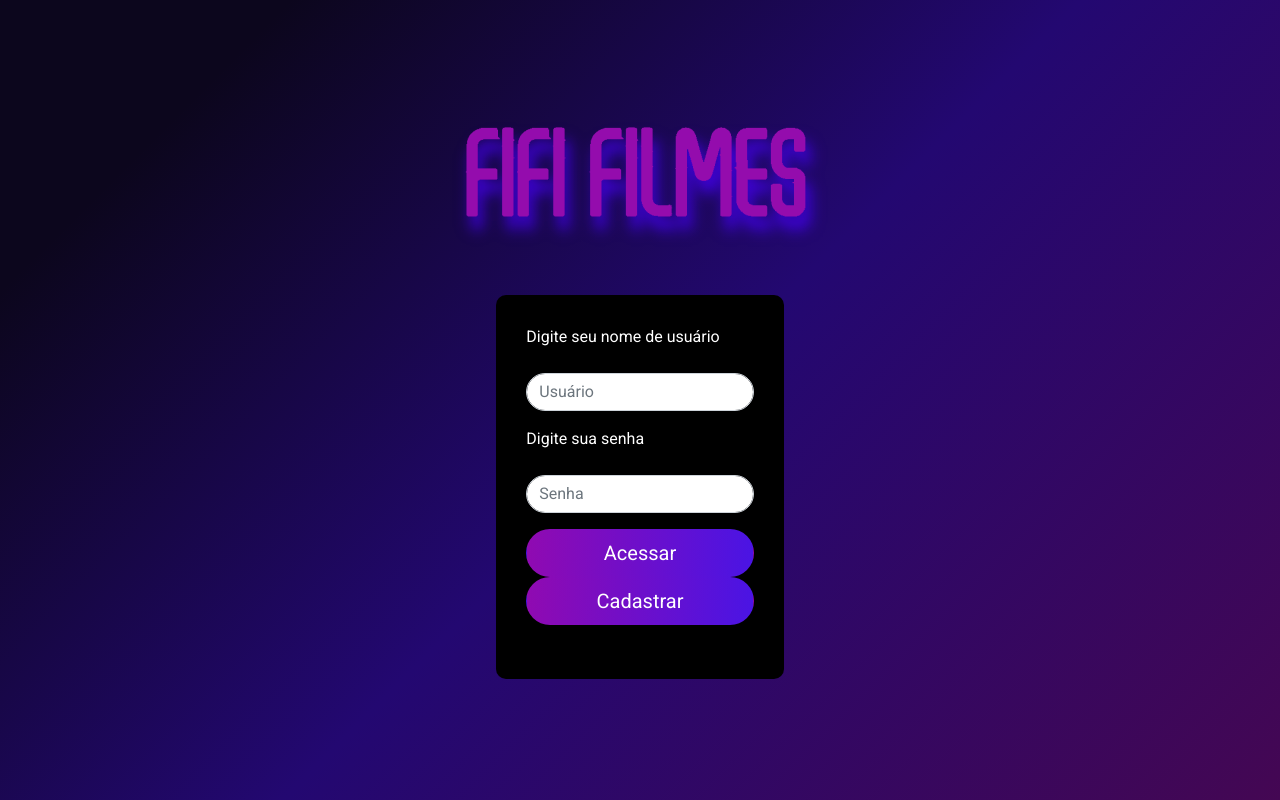
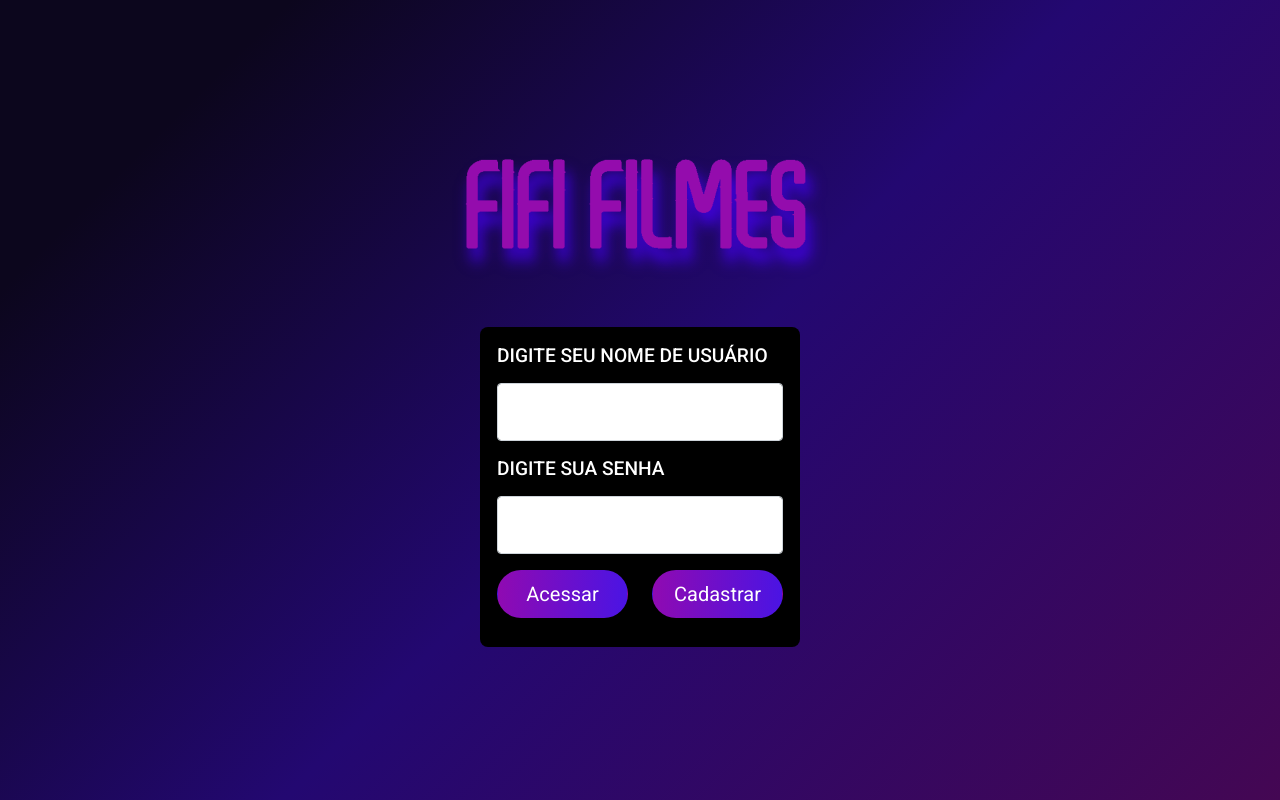
Before and after one commit to viniciusrschiffler/ProjetoFinalReact, a React (Create React App) app: page / in a window 1280 px wide. Built offline with nearby package versions, Linux system fonts and the light colour scheme.

Commit message:
alterações finais

```diff
--- a/src/pages/Cliente/index.js
+++ b/src/pages/Cliente/index.js
@@ -105,12 +105,14 @@ function CadastroCliente() {
               </FloatingLabel>
             </Col>
             <Col md>
-              <FloatingLabel controlId="senhaUsuario" label="Senha" className="mb-3">
+              <FloatingLabel controlId="senhaUsuario" label="Senha" className="mb-5">
                 <Form.Control type="password" id="senhaUsuario" placeholder=" " />
               </FloatingLabel>
             </Col>
           </Row>
           <Row>
+            <Col md={6}>
+            </Col>
             <Col md={6}>
               <Btn label="Salvar" url="/products"></Btn>
             </Col>
--- a/src/pages/Login/index.js
+++ b/src/pages/Login/index.js
@@ -1,48 +1,47 @@
-import { BoxLogin, Container } from "./styles";
+import { Card, Row, Col, Form, FloatingLabel } from "react-bootstrap";
+import { Container } from "./styles";
 import Btn from "../../components/LoginButton";
 
 import Logo from "../../assets/Logo.png";
 
 function Login() {
-    return (
-        <Container>
-            <img src={Logo} alt="Fifi Filmes" class="img-fluid mb-5" />
-            <BoxLogin>
-                <div class="mb-4">
-                    <label for="exampleFormControlInput1" class="form-label mb-4">
-                        Digite seu nome de usuário
-                    </label>
-                    <div class="input-group mb-3">
-                        <input
-                            type="text"
-                            class="form-control rounded-pill"
-                            id="nomeUsuario"
-                            name="nomeUsuario"
-                            placeholder="Usuário"
-                            aria-label="Usuário"
-                            aria-describedby="basic-addon1"
-                        />
-                    </div>
-                    <label for="exampleFormControlInput1" class="form-label mb-4">
-                        Digite sua senha
-                    </label>
-                    <div class="input-group mb-3">
-                        <input
-                            type="password"
-                            class="form-control rounded-pill"
-                            id="senhaUsuario"
-                            name="senhaUsuario"
-                            placeholder="Senha"
-                            aria-label="Senha"
-                            aria-describedby="basic-addon1"
-                        />
-                    </div>
-                    <Btn label="Acessar" url="/products"></Btn>
-                    <Btn label="Cadastrar" url="/cliente/cadastro"></Btn>
-                </div>
-            </BoxLogin>
-        </Container>
-    )
+  return (
+    <Container>
+      <img src={Logo} alt="Fifi Filmes" class="img-fluid mb-5" />
+      <Card className="content-box content-box-login borda-arredondada">
+        <Card.Body>
+          <h2 className="mb-3 titulo">Digite seu nome de usuário</h2>
+          <Row>
+            <Col md>
+              <FloatingLabel
+                controlId="nomeUsuario"
+                label="Usuário"
+                className="mb-3"
+              >
+                <Form.Control type="text" id="nomeUsuario" placeholder=" " />
+              </FloatingLabel>
+            </Col>
+          </Row>
+          <h2 className="mb-3 titulo">Digite sua senha</h2>
+          <Row>
+            <Col md>
+              <FloatingLabel controlId="senha" label="Senha" className="mb-3">
+                <Form.Control type="password" id="senha" placeholder=" " />
+              </FloatingLabel>
+            </Col>
+          </Row>
+          <Row>
+            <Col md>
+              <Btn label="Acessar" url="/products" className="mb-3"></Btn>
+            </Col>
+            <Col md>
+              <Btn label="Cadastrar" url="/cliente/cadastro"></Btn>
+            </Col>
+          </Row>
+        </Card.Body>
+      </Card>
+    </Container>
+  );
 }
 
-export default Login
+export default Login;
--- a/src/pages/Login/styles.js
+++ b/src/pages/Login/styles.js
@@ -1,7 +1,7 @@
 import styled from "styled-components";
 
 export const Container = styled.div`
-  height: 100vh;
+  min-height: 100vh;
   width: 100vw;
 
   display: flex;
@@ -15,7 +15,7 @@ export const Container = styled.div`
   background-repeat: no-repeat;
   -webkit-font-smoothing: antialiased;
 
-  margin: 0 auto;
+  margin: 5 auto;
   padding: 40px 20px;
   font-size: 16px;
 `;
@@ -23,9 +23,3 @@ export const Container = styled.div`
 export const Title = styled.div`
   margin-left: 10px;
 `;
-
-export const BoxLogin = styled.div`
-  background-color: black;
-  padding: 30px;
-  border-radius: 10px;
-`;
--- a/src/styles/global.js
+++ b/src/styles/global.js
@@ -22,7 +22,15 @@ export default createGlobalStyle `
 
     .content-box {
         width: 50vw;
-        min-height: 80vh;
+        min-height: 40vh;
         background-color: #000;
     }
+
+    .content-box-login {
+        width: 25vw;
+    }
+
+    .borda-arredondada {
+        border-radius: .5rem;
+    }
 `;
```
